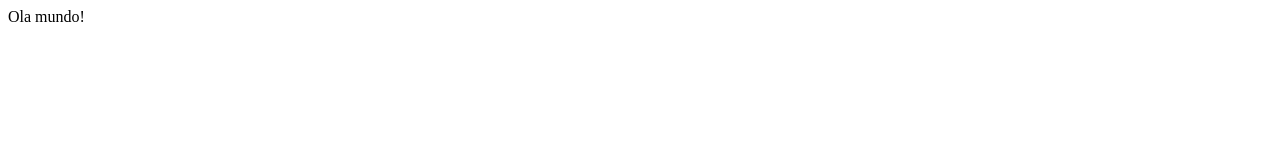
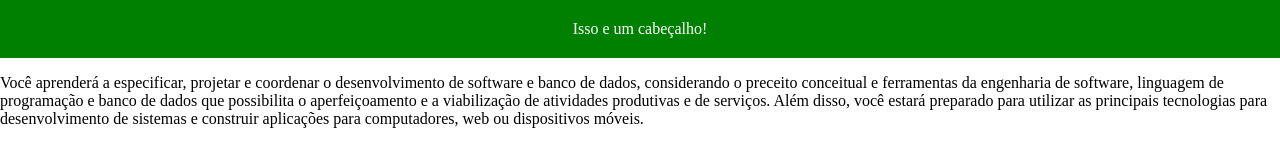
Before and after one commit to romarioviegas/Projeto-Home-page, a plain HTML site: page index.html in a window 1280 px wide. Drawn offline with Linux system fonts and the light colour scheme.

Commit message:
Projeto home-page

```diff
--- /dev/null
+++ b/estilos.css
@@ -0,0 +1,15 @@
+body{
+    margin: 0px;
+    padding: 0px;
+}
+
+.cabecalho{
+background-color: green;
+padding: 20px;
+color: white;
+text-align: center;
+}
+
+.cabecalho{
+   padding: 20px;
+}
--- a/index.html
+++ b/index.html
@@ -4,12 +4,30 @@
 <head>
     <meta charset="utf-8">
 <title> Exemplo de Viewport + Medias queries</title>
+<meta name="Viewport" content="width=device-width, initial-scale=1">
+<link rel="stylesheet" href="estilos.css">
 </head>
 
 
 <body>
-    Ola mundo!
 
+    <div class="cabecalho">
+        Isso e um cabeçalho!
+    </div>
+
+    <div class="conteudo">
+        <p>
+            Você aprenderá a especificar, projetar e coordenar
+            o desenvolvimento de software e banco de dados, considerando
+            o preceito conceitual e ferramentas da engenharia de
+            software, linguagem de programação e banco de dados que
+            possibilita o aperfeiçoamento e a viabilização de atividades
+            produtivas e de serviços. Além disso, você estará preparado
+            para utilizar as principais tecnologias para desenvolvimento de
+            sistemas e construir aplicações para computadores,
+            web ou dispositivos móveis.
+        </p>
+    </div>
 </body>
 
 
```
